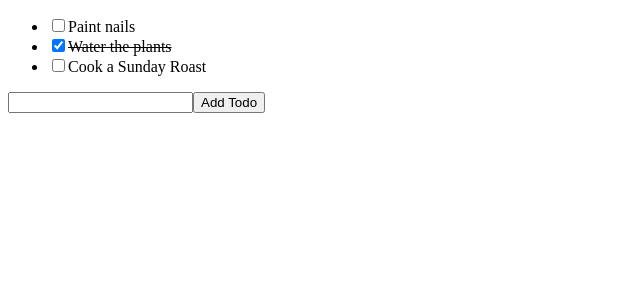
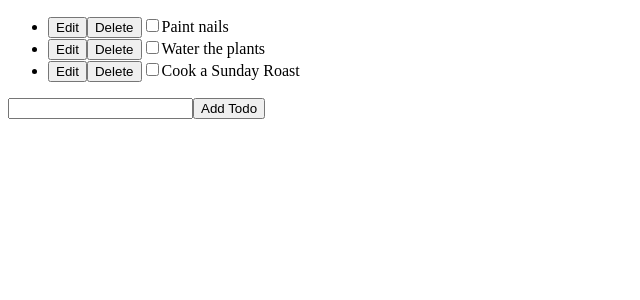
Before and after one commit to MelissaAstbury/Typescript-Project, a React (Create React App) app: page / in a window 1280 px wide. Shown: the top 300 px of the page, without its empty margins (0-640 px from the left). Built offline with nearby package versions, Linux system fonts and the light colour scheme.

Commit message:
you can now add to the array of Todos and also edit a selected one

```diff
--- a/package.json
+++ b/package.json
@@ -10,10 +10,12 @@
     "@types/node": "^14.10.1",
     "@types/react": "^16.9.49",
     "@types/react-dom": "^16.9.8",
+    "@types/uuid": "^8.3.0",
     "react": "^16.13.1",
     "react-dom": "^16.13.1",
     "react-scripts": "3.4.3",
-    "typescript": "~3.7.2"
+    "typescript": "~3.7.2",
+    "uuid": "^8.3.0"
   },
   "scripts": {
     "start": "react-scripts start",
--- a/src/AddTodoForm.tsx
+++ b/src/AddTodoForm.tsx
@@ -1,4 +1,5 @@
 import React, { useState, ChangeEvent, FormEvent } from "react";
+import { v4 } from "uuid";
 import { AddTodo, Todo } from "./types";
 
 interface AddTodoFormProps {
@@ -7,12 +8,14 @@ interface AddTodoFormProps {
 
 export const AddTodoForm: React.FC<AddTodoFormProps> = ({ addTodo }) => {
   const [newTodo, setNewTodo] = useState<Todo>({
+    id: v4(),
     text: "",
     complete: false,
   });
 
   const handleChange = (e: ChangeEvent<HTMLInputElement>) => {
     setNewTodo({
+      id: newTodo.id,
       text: e.target.value,
       complete: false,
     });
@@ -21,7 +24,7 @@ export const AddTodoForm: React.FC<AddTodoFormProps> = ({ addTodo }) => {
   const handleSubmit = (e: FormEvent<HTMLButtonElement>) => {
     e.preventDefault();
     addTodo(newTodo);
-    setNewTodo({ text: "", complete: false });
+    setNewTodo({ id: v4(), text: "", complete: false });
   };
 
   return (
--- a/src/App.tsx
+++ b/src/App.tsx
@@ -1,12 +1,13 @@
 import React, { useState } from "react";
+import { v4 } from "uuid";
 import { TodoList } from "./TodoList";
-import { Todo, ToggleTodo, AddTodo } from "./types";
+import { Todo, ToggleTodo } from "./types";
 import { AddTodoForm } from "./AddTodoForm";
 
 const initialTodos: Array<Todo> = [
-  { text: "Paint nails", complete: false },
-  { text: "Water the plants", complete: true },
-  { text: "Cook a Sunday Roast", complete: false },
+  { id: v4(), text: "Paint nails", complete: false },
+  { id: v4(), text: "Water the plants", complete: false },
+  { id: v4(), text: "Cook a Sunday Roast", complete: false },
 ];
 
 const App: React.FC = () => {
@@ -30,12 +31,10 @@ const App: React.FC = () => {
   };
 
   return (
-    <div>
-      <React.Fragment>
-        <TodoList todos={todos} toggleTodo={toggleTodo} />
-        <AddTodoForm addTodo={addTodo} />
-      </React.Fragment>
-    </div>
+    <React.Fragment>
+      <TodoList todos={todos} setTodos={setTodos} toggleTodo={toggleTodo} />
+      <AddTodoForm addTodo={addTodo} />
+    </React.Fragment>
   );
 };
 
--- a/src/TodoList.tsx
+++ b/src/TodoList.tsx
@@ -4,15 +4,26 @@ import { ToggleTodo, Todo } from "./types";
 
 interface TodoListProps {
   todos: Array<Todo>;
+  setTodos: any;
   toggleTodo: ToggleTodo;
 }
 
-export const TodoList: React.FC<TodoListProps> = ({ todos, toggleTodo }) => {
+export const TodoList: React.FC<TodoListProps> = ({
+  todos,
+  toggleTodo,
+  setTodos,
+}) => {
   return (
     <ul>
       {todos.map((todo) => {
         return (
-          <TodoListItem key={todo.text} todo={todo} toggleTodo={toggleTodo} />
+          <TodoListItem
+            key={todo.text}
+            todo={todo}
+            todos={todos}
+            setTodos={setTodos}
+            toggleTodo={toggleTodo}
+          />
         );
       })}
     </ul>
--- a/src/TodoListItem.tsx
+++ b/src/TodoListItem.tsx
@@ -1,19 +1,41 @@
-import React from "react";
-import { Todo, ToggleTodo } from "./types";
+import React, { useState } from "react";
+import { Todo, ToggleTodo, SetTodos } from "./types";
 
 import "./TodoListItem.css";
 
 interface TodoListItemProps {
   todo: Todo;
   toggleTodo: ToggleTodo;
+  setTodos: SetTodos;
+  todos: Todo[];
 }
 
 export const TodoListItem: React.FC<TodoListItemProps> = ({
   todo,
   toggleTodo,
+  setTodos,
+  todos,
 }) => {
+  const [input, setInput] = useState(todo.text);
+  const [edit, setEdit] = useState(false);
+
+  const handleSubmit = () => {
+    const foundIndex = todos.findIndex((item) => item.id === todo.id);
+    todos[foundIndex].text = input;
+    setTodos(todos);
+    setEdit(false);
+  };
+
   return (
     <li>
+      <button
+        onClick={() => {
+          setEdit(!edit);
+        }}
+      >
+        Edit
+      </button>
+      <button>Delete</button>
       <label className={todo.complete ? "complete" : undefined}>
         <input
           type="checkbox"
@@ -21,6 +43,18 @@ export const TodoListItem: React.FC<TodoListItemProps> = ({
           onChange={() => toggleTodo(todo)}
         />
         {todo.text}
+        {edit && (
+          <>
+            <input
+              type="text"
+              value={input}
+              onChange={(e) => setInput(e.target.value)}
+            />
+            <button type="submit" onClick={handleSubmit}>
+              Update Task
+            </button>
+          </>
+        )}
       </label>
     </li>
   );
--- a/src/types.ts
+++ b/src/types.ts
@@ -1,4 +1,5 @@
 export type Todo = {
+  id: string;
   text: string;
   complete: boolean;
 };
@@ -6,3 +7,5 @@ export type Todo = {
 export type ToggleTodo = (selectedTodo: Todo) => void;
 
 export type AddTodo = (newTodo: Todo) => void;
+
+export type SetTodos = (setTodod: any) => void;
```
Also changed, not shown: 1 other file (tests, documents, lock files or other folders).
